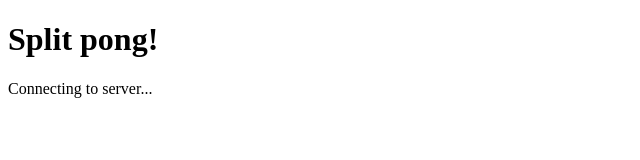
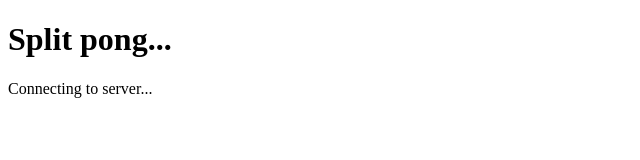
Before and after one commit to danielmahal/Split-pong, a website: page index.html in a window 1280 px wide. Shown: the full height of the page, 0-640 px from the left. Drawn offline with nearby package versions, Linux system fonts and the light colour scheme; no server answers.

Commit message:
Change title (testing deployment)

```diff
--- a/index.html
+++ b/index.html
@@ -8,7 +8,7 @@
     </style>
 </head>
 <body>
-    <h1>Split pong!</h1>
+    <h1>Split pong...</h1>
 
     <section class="connection">Connecting to server...</section>
 
```
